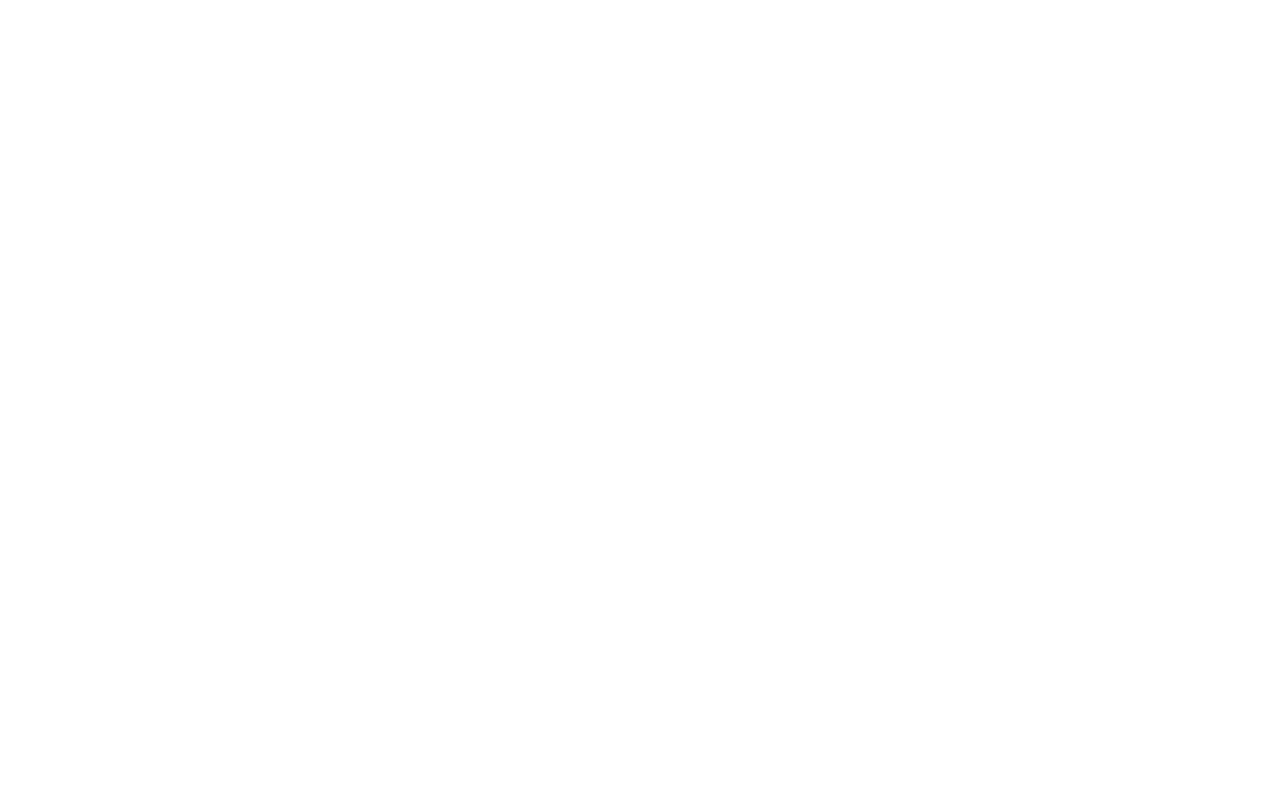
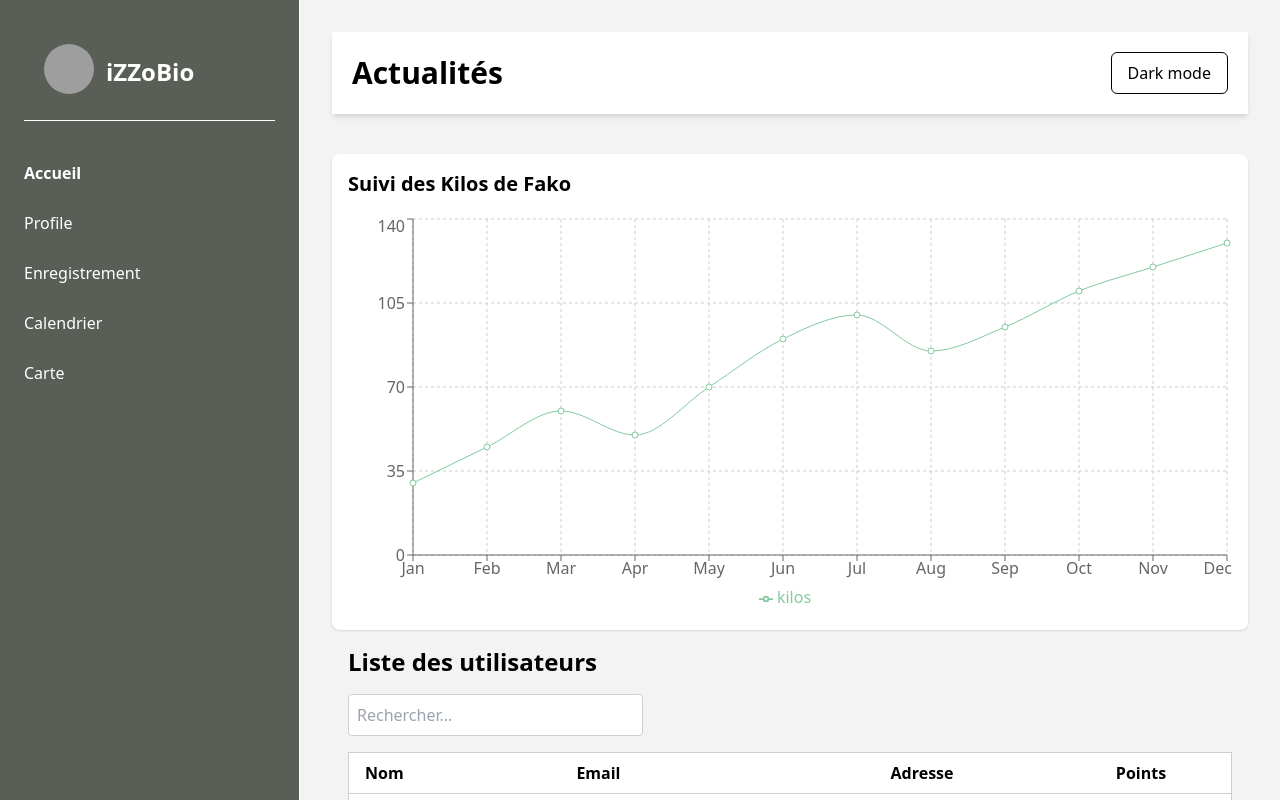
Before and after one commit to IzzoBio/frontend, a React (Vite) app: page /admin/dashboard in a window 1280 px wide. Before the commit this address had no page. Shown: the top 800 px of the page. Built offline with nearby package versions, Linux system fonts and the light colour scheme; grey boxes are pictures that could not be loaded.

Commit message:
feat: adding the dashboard

```diff
--- a/src/App.jsx
+++ b/src/App.jsx
@@ -16,6 +16,7 @@
 import Favoris from "./app/Favoris/Favoris"
 import Admin from "./app/Admin/Post/Post"
 import DashboardChart from "./components/Dashboard/DashboardChart"
+import AdminDashboard from "./app/Admin/Post/AdminDashboard"
 
 axios.defaults.baseURL = process.env.BACK_API_URL;
 
@@ -40,6 +41,7 @@
           <Route path="/favoris" element={<Favoris/>}/>
           <Route path="/admin" element={<Admin/>}/>
           <Route path="/dashboard" element={<DashboardChart/>}/>
+          <Route path="/admin/dashboard" element={<AdminDashboard />}/>
         </Routes>
       </BrowserRouter>
     </ThemeProvider>
--- /dev/null
+++ b/src/app/Admin/Post/AdminDashboard.jsx
@@ -0,0 +1,19 @@
+import React from 'react';
+import Sidebar from '../../../components/Sidebar/Sidebar';
+import Header from '../../../components/Header/Header';
+import List from '../../UserList/UserList';
+import DashboardChart from '../../../components/Dashboard/DashboardChart';
+
+const AdminDashboard = () => {
+    return (
+        <div className="flex min-h-screen bg-[#f3f3f3]">
+        <Sidebar />
+        <main className="flex-1 p-8">
+            <Header />
+            <DashboardChart />
+            <List />
+        </main>
+    </div>
+    );
+  };
+export default AdminDashboard;
--- a/src/app/Admin/Post/Dashboard.jsx
+++ b/src/app/Admin/Post/Dashboard.jsx
@@ -1,5 +1,5 @@
 import React from 'react';
-import DashboardChart from './DashboardChart';
+import DashboardChart from '../../../components/Dashboard/DashboardChart';
 
 const Dashboard = () => {
   return (
--- a/src/app/UserList/UserList.jsx
+++ b/src/app/UserList/UserList.jsx
@@ -57,7 +57,7 @@
             </div>
             <table className="min-w-full bg-white border border-gray-300 border-[#cad0d2]">
                 <thead>
-                    <tr className="bg-gray-100">
+                    <tr className="bg-gray-100 ">
                         <th className="border-b border-[#cad0d2] px-4 py-2 text-left">Nom</th>
                         <th className="border-b border-[#cad0d2] px-4 py-2 text-left">Email</th>
                         <th className="border-b border-[#cad0d2] px-4 py-2 text-left">Adresse</th>
```
